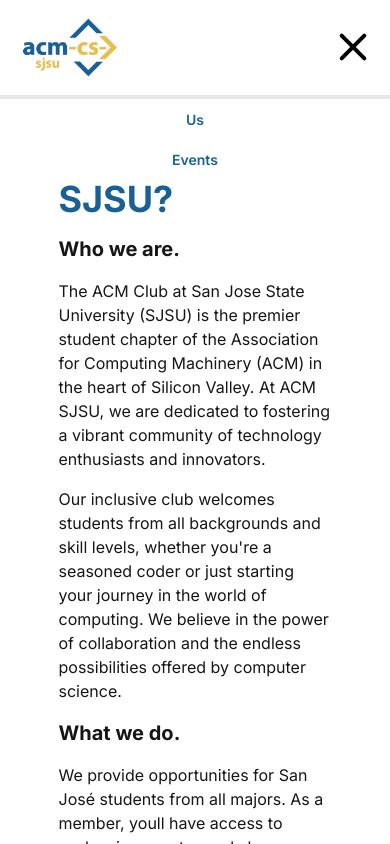
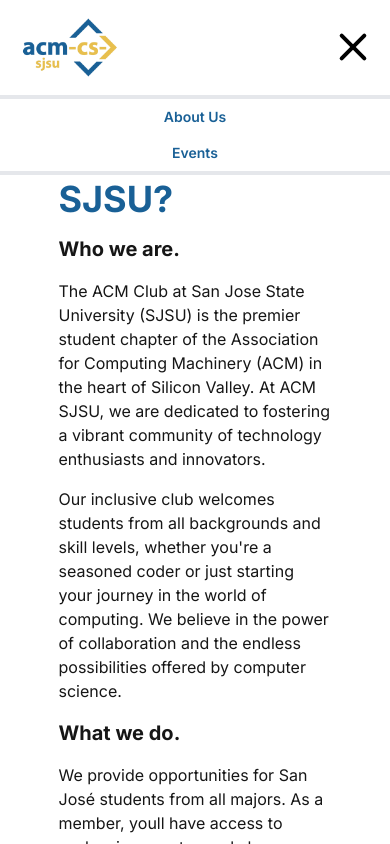
Before and after one commit to SJSUCSClub/acm-devsite, a Next.js app in the folder acmsjsu-devsite/: page /about in a window 390 px wide. Both pictures are taken after a click on the button 352 px from the left and 47 px from the top of the page. Shown: the top 844 px of the page. Built offline with nearby package versions, Linux system fonts and the light colour scheme.

Commit message:
fix mobile navbar dropdown

```diff
--- a/acmsjsu-devsite/src/app/about/page.tsx
+++ b/acmsjsu-devsite/src/app/about/page.tsx
@@ -16,7 +16,7 @@ const developers = [
     linkedin: "https://www.linkedin.com/in/huang-dylan/",
   },
   {
-    pfp: "/pfps/justin.jpg",
+    pfp: "/pfps/justin.JPG",
     name: "Justin Lee",
     position: null,
     linkedin: "https://www.linkedin.com/in/justin-lee-a670531ab",
--- a/acmsjsu-devsite/src/app/components/LinkCard.tsx
+++ b/acmsjsu-devsite/src/app/components/LinkCard.tsx
@@ -3,13 +3,17 @@ import Link from "next/link";
 
 const LinkCard = ({ path, pathName }: any) => {
   return (
-    <div
-      className={`px-4 py-2 no-underline hover:bg-[#eabc4e] transition duration-200 rounded-md`}
+    <Link
+      href={path}
+      style={{ textDecoration: "none", color: "#196096" }}
+      className="text-sm font-semibold"
     >
-      <Link href={path} style={{ textDecoration: 'none',  color: '#196096'}}className="text-sm font-semibold" >
+      <div
+        className={`px-4 py-2 no-underline hover:bg-[#eabc4e] transition duration-200 rounded-md`}
+      >
         {pathName}
-      </Link>
-    </div>
+      </div>
+    </Link>
   );
 };
 
--- a/acmsjsu-devsite/src/app/components/Navbar.tsx
+++ b/acmsjsu-devsite/src/app/components/Navbar.tsx
@@ -18,14 +18,14 @@ const Navbar = () => {
   return (
     <div className="navbar z-10 sticky w-full">
       <div className="flex bg-white px-[5%] py-4 border-b-4 w-full">
-        <a href="/" className="mr-auto">
+        <Link href="/" className="mr-auto">
           <Image
             src={Logo}
             alt="Logo"
             quality={100}
             className="sm:h-auto max-w-[100px] h-auto"
           />
-        </a>
+        </Link>
 
         <div className="hidden md:flex grid grid-flow-col gap-4 items-center text-right justify-right">
           <LinkCard path="/about" pathName="About Us" />
@@ -63,13 +63,10 @@ const Navbar = () => {
         </div>
       </div>
       <div
-        className={`w-screen ${isOpen ? "absolute transition ease-in flex-row bg-white justify-center text-center items-center md:hidden" : "hidden"}`}
+        className={`w-screen ${isOpen ? "absolute transition ease-in flex-row bg-white justify-center text-center items-center md:hidden  border-b-4" : "hidden"}`}
+        onClick={handleClick}
       >
-        <LinkCard
-          path="/about"
-          pathName="
-                                            Us"
-        />
+        <LinkCard path="/about" pathName="About Us" />
         <LinkCard path="/events" pathName="Events" />
       </div>
     </div>
```
